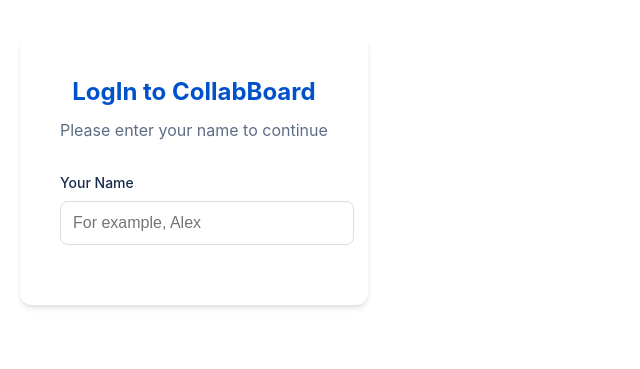
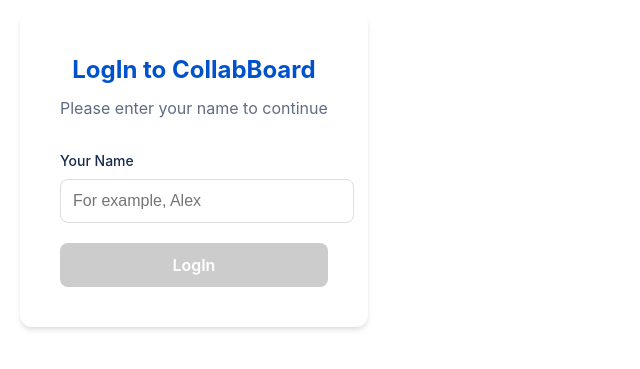
Before and after one commit to Cauteros974/collab-board, a React (Vite) app: page /login in a window 1280 px wide. Shown: the part 251-620 px from the top of the page, without its empty margins (0-640 px from the left). Built offline with nearby package versions, Linux system fonts and the light colour scheme.

Commit message:
Update LoginPage.tsx

```diff
--- a/src/features/auth/pages/LoginPage.tsx
+++ b/src/features/auth/pages/LoginPage.tsx
@@ -66,7 +66,24 @@
                 />
                 </div>
 
-
+                <button
+                    type="submit"
+                    disabled={!name.trim()}
+                    style={{
+                        width: '100%',
+                        padding: '12px',
+                        background: name.trim() ? 'var(--color-primary)' : '#ccc',
+                        color: 'white',
+                        border: 'none',
+                        borderRadius: '8px',
+                        fontSize: '16px',
+                        fontWeight: 600,
+                        cursor: name.trim() ? 'pointer' : 'not-allowed',
+                        transition: 'background 0.2s'
+                    }}
+                >
+                    LogIn
+                </button>
             </form>
         </div>
     )
```
